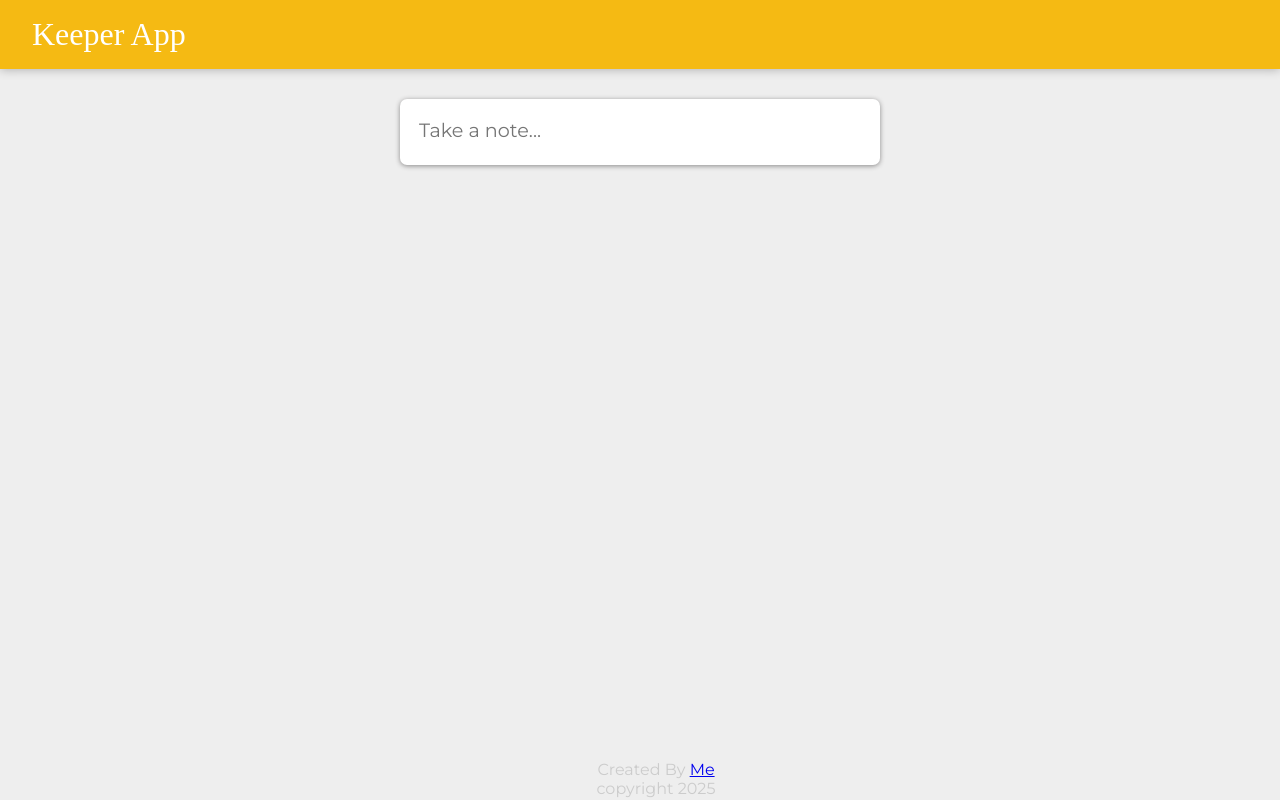
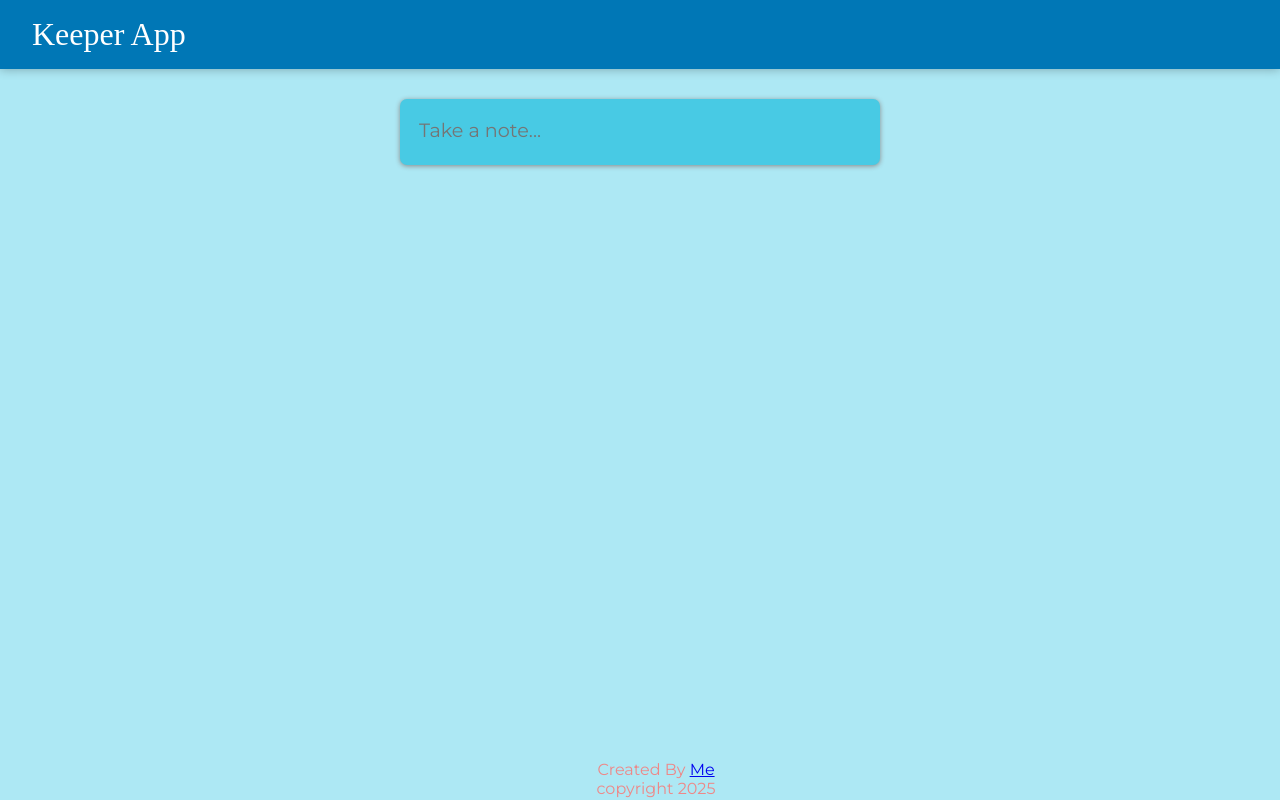
Before and after one commit to lord-rudra0/Keeper-App, a React (Create React App) app: page / in a window 1280 px wide. Built offline with nearby package versions, Linux system fonts and the light colour scheme; a web font is replaced by a local one.

Commit message:
COLOR ADDED

```diff
--- a/public/styles.css
+++ b/public/styles.css
@@ -9,12 +9,12 @@ html {
 }
 
 body {
-  background: #eee;
+  background: #ade8f4;
   padding: 0 16px;
 }
 
 header {
-  background-color: #f5ba13;
+  background-color: #0077b6;
   margin: auto -16px;
   padding: 16px 32px;
   box-shadow: 0 0 10px 0 rgba(0, 0, 0, 0.3);
@@ -35,11 +35,11 @@ footer {
 }
 
 footer p {
-  color: #ccc;
+  color: #ee8888;
 }
 
 .note {
-  background: #fff;
+  background: #caf0f8;
   border-radius: 7px;
   box-shadow: 0 2px 5px #ccc;
   padding: 10px;
@@ -52,6 +52,8 @@ footer p {
   font-size: 1.1em;
   margin-bottom: 6px;
 }
+
+textarea {}
 
 .note p {
   font-size: 1.1em;
@@ -76,7 +78,7 @@ form.create-note {
   position: relative;
   width: 480px;
   margin: 30px auto 20px auto;
-  background: #fff;
+  background: #48cae4;
   padding: 15px;
   border-radius: 7px;
   box-shadow: 0 1px 5px rgb(138, 137, 137);
@@ -91,6 +93,7 @@ form.create-note textarea {
   font-size: 1.2em;
   font-family: inherit;
   resize: none;
+  background-color: #48cae4;
 }
 
 form.create-note button {
```
